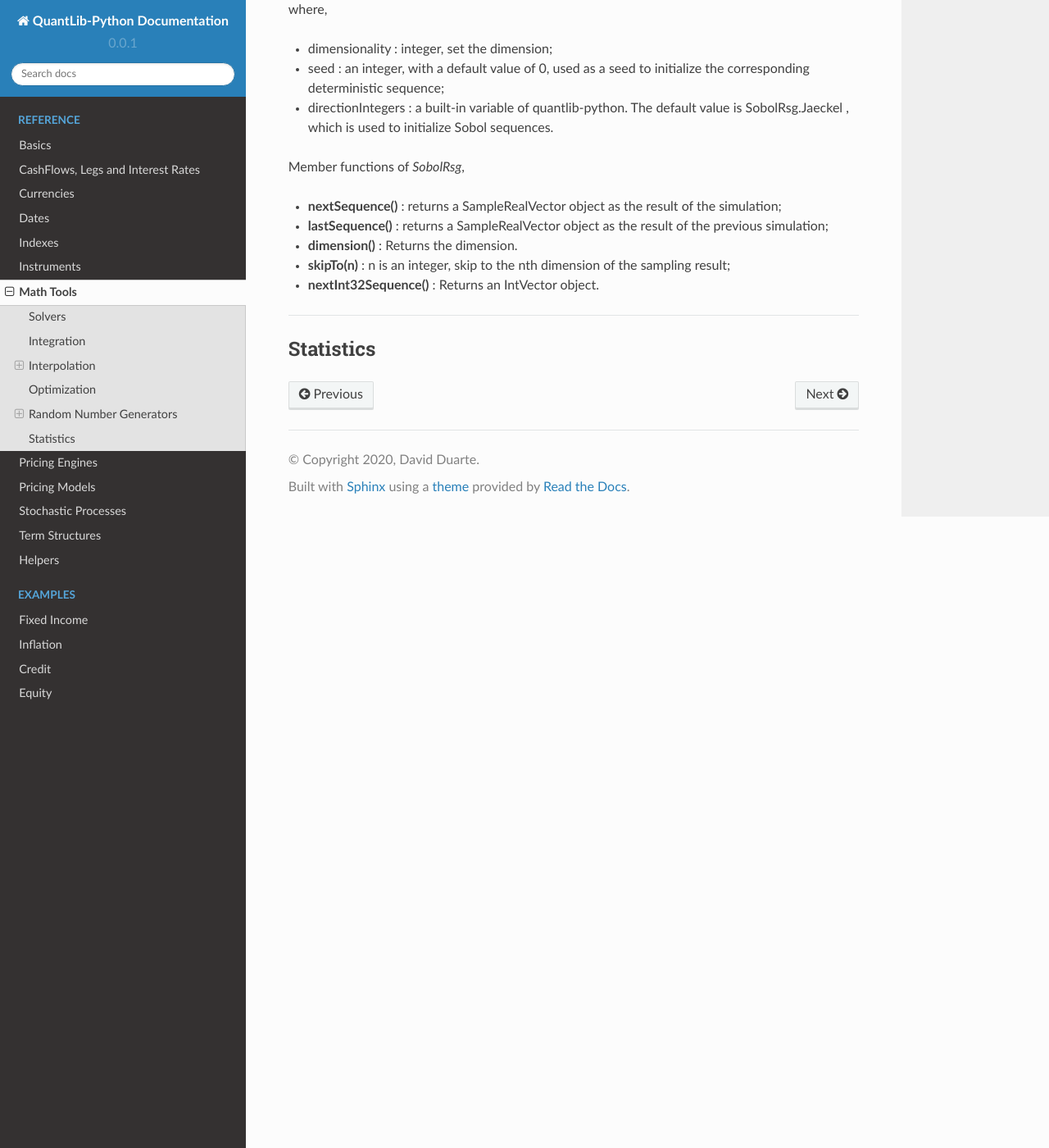
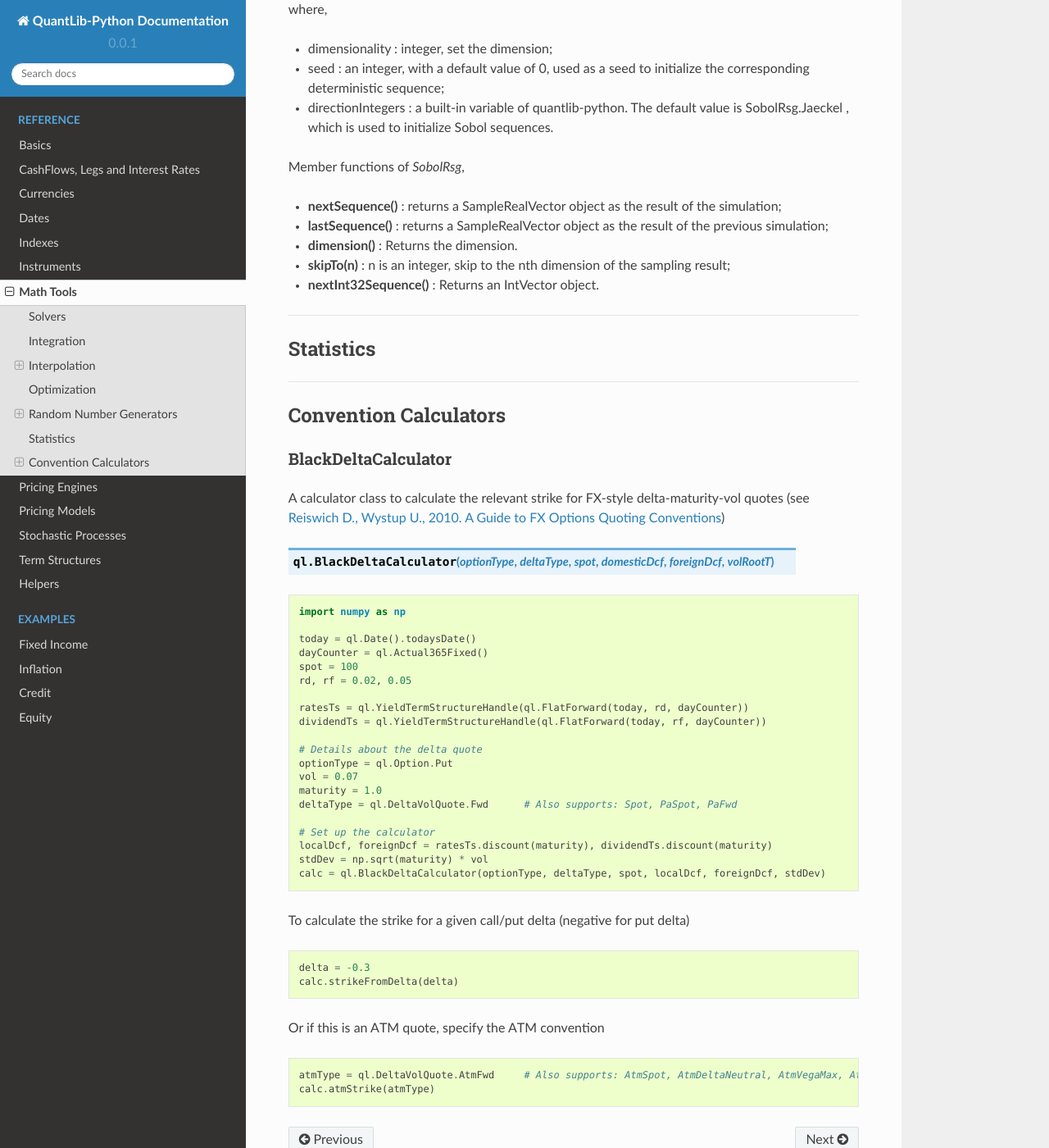
Before and after one commit to nhaga/QuantLib-Python-Docs, a Sphinx documentation site: the page built from docs/mathTools.rst, in a window 1280 px wide and 1400 px high, scrolled down 6066 px. Shown: the whole window at 82% size. Built offline with Sphinx 7.4.7 and the Read the Docs theme 2.0.0, drawn with Linux system fonts in a browser that asks for light colours; formulas are drawn with MathJax 3.

Commit message:
Adding BlackDeltaCalculator for FX quoting conventions

```diff
--- a/docs/mathTools.rst
+++ b/docs/mathTools.rst
@@ -323,3 +323,54 @@ Member functions of `SobolRsg`,
 
 Statistics
 ##########
+
+-------
+
+Convention Calculators
+######################
+
+BlackDeltaCalculator
+--------------------
+
+A calculator class to calculate the relevant strike for FX-style delta-maturity-vol quotes (see `Reiswich D., Wystup U., 2010. A Guide to FX Options Quoting Conventions <https://www.researchgate.net/publication/275905055_A_Guide_to_FX_Options_Quoting_Conventions>`_)
+
+.. function:: ql.BlackDeltaCalculator(optionType, deltaType, spot, domesticDcf, foreignDcf, volRootT)
+
+.. code-block:: python
+
+    import numpy as np
+
+    today = ql.Date().todaysDate()
+    dayCounter = ql.Actual365Fixed()
+    spot = 100
+    rd, rf = 0.02, 0.05
+
+    ratesTs = ql.YieldTermStructureHandle(ql.FlatForward(today, rd, dayCounter))
+    dividendTs = ql.YieldTermStructureHandle(ql.FlatForward(today, rf, dayCounter))
+
+    # Details about the delta quote
+    optionType = ql.Option.Put
+    vol = 0.07
+    maturity = 1.0
+    deltaType = ql.DeltaVolQuote.Fwd      # Also supports: Spot, PaSpot, PaFwd
+
+    # Set up the calculator
+    localDcf, foreignDcf = ratesTs.discount(maturity), dividendTs.discount(maturity)
+    stdDev = np.sqrt(maturity) * vol
+    calc = ql.BlackDeltaCalculator(optionType, deltaType, spot, localDcf, foreignDcf, stdDev)
+
+
+To calculate the strike for a given call/put delta (negative for put delta)
+
+.. code-block:: python
+
+    delta = -0.3
+    calc.strikeFromDelta(delta)
+
+
+Or if this is an ATM quote, specify the ATM convention
+
+.. code-block:: python
+
+    atmType = ql.DeltaVolQuote.AtmFwd     # Also supports: AtmSpot, AtmDeltaNeutral, AtmVegaMax, AtmGammaMax, AtmPutCall50
+    calc.atmStrike(atmType)
```
